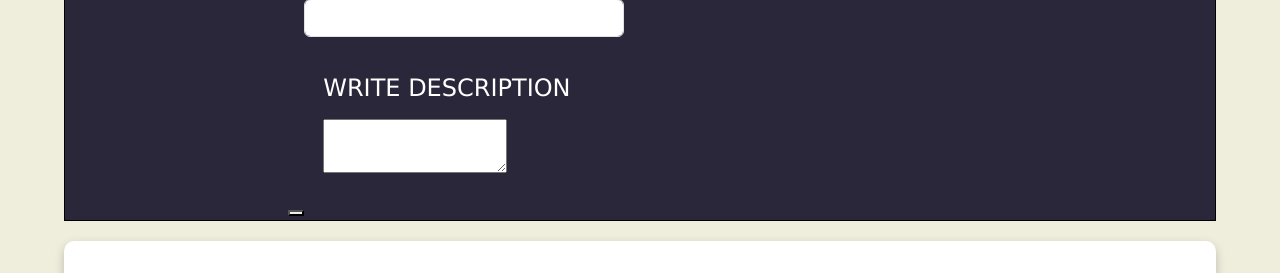
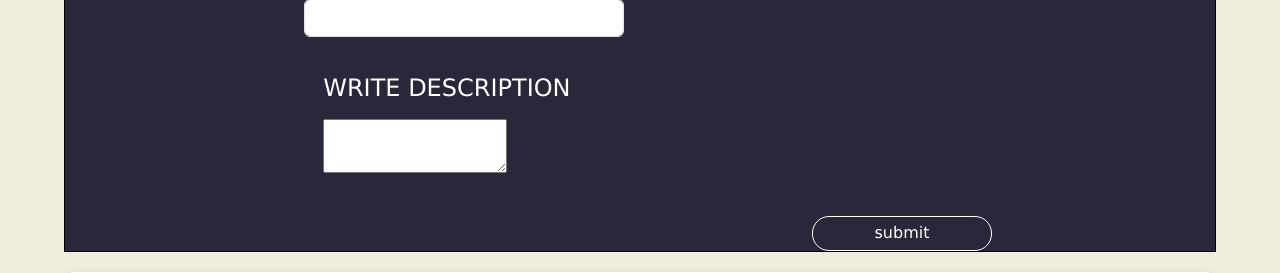
Before and after one commit to chiranjivikeshav/IITISoC-23-Web-13-Event_ticketing_platform, a Django app: page /organizerDashoard in a window 1280 px wide. Shown: the part 1431-1704 px from the top of the page. Run offline with Django 4.2, Linux system fonts and the light colour scheme; some libraries are stand-ins or nearby versions.

Commit message:
second commit

```diff
--- a/templates/organizer.html
+++ b/templates/organizer.html
@@ -225,8 +225,8 @@ body {
             <textarea id="myTextarea" name="event-description"></textarea>
         </div>
 
-   <button type="submit"></button>
 
+   <button type="submit" class="addanotherbutton" >submit</button>
     </form>
 </div>
 
```
